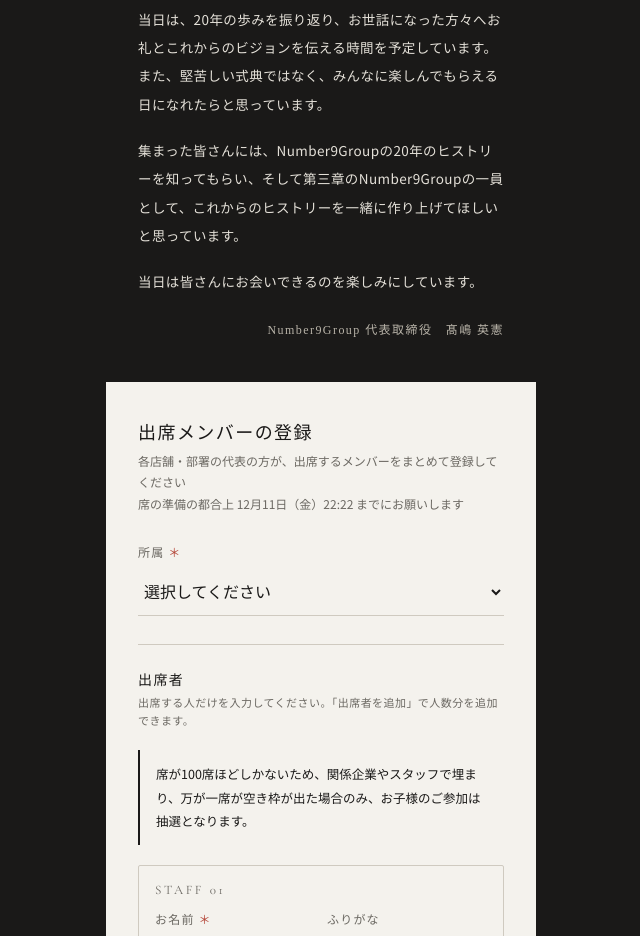
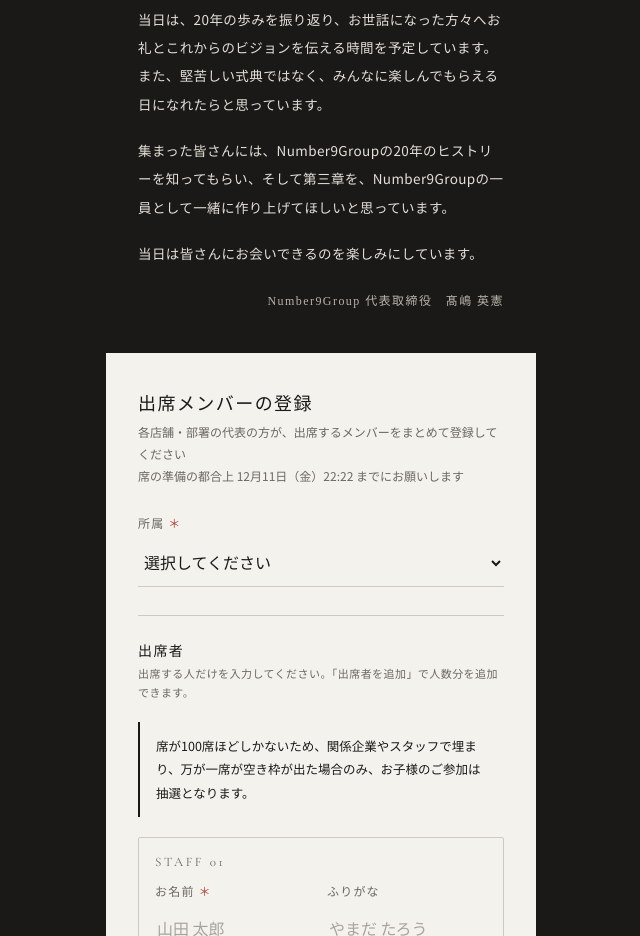
Before and after one commit to meative/number9-20th, a plain HTML site: page staff/index.html in a window 1280 px wide. Shown: the part 1780-2716 px from the top of the page, without its empty margins (319-959 px from the left). Drawn offline with nearby package versions, Linux system fonts and the light colour scheme.

Commit message:
Tweak staff closing line
Co-Authored-By: Claude Fable 5.2 <noreply@anthropic.com>
Claude-Session: https://claude.ai/code/session_01NzNQMEo8tMDqitRg1fmcij

```diff
--- a/staff/index.html
+++ b/staff/index.html
@@ -157,7 +157,7 @@
       </dl>
       <p>挑戦を続けてこられたのは、その時々で一緒に走ってくれた皆さん一人ひとりのおかげです。この2月で20年になります。</p>
       <p>当日は、20年の歩みを振り返り、お世話になった方々へお礼とこれからのビジョンを伝える時間を予定しています。また、堅苦しい式典ではなく、みんなに楽しんでもらえる日になれたらと思っています。</p>
-      <p>集まった皆さんには、Number9Groupの20年のヒストリーを知ってもらい、そして第三章のNumber9Groupの一員として、これからのヒストリーを一緒に作り上げてほしいと思っています。</p>
+      <p>集まった皆さんには、Number9Groupの20年のヒストリーを知ってもらい、そして第三章を、Number9Groupの一員として一緒に作り上げてほしいと思っています。</p>
       <p>当日は皆さんにお会いできるのを楽しみにしています。</p>
       <div class="from">Number9Group 代表取締役　髙嶋 英憲</div>
     </div>
```
